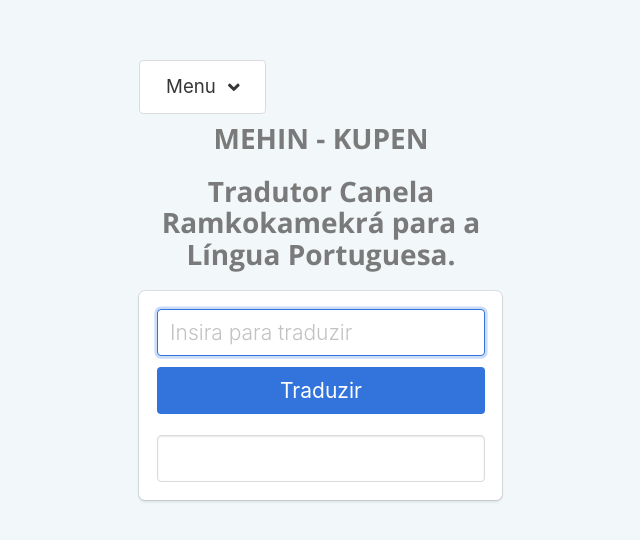
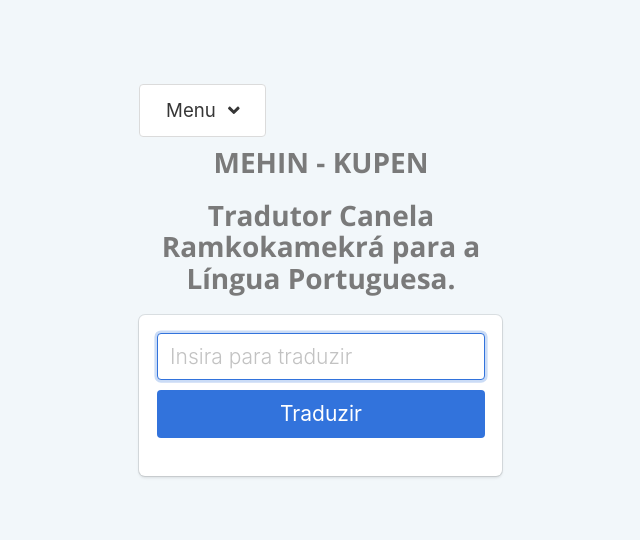
Before and after one commit to fryancisco/mehin.github.io, a plain HTML site: page index.html in a window 1280 px wide. Shown: the part 120-660 px from the top of the page, without its empty margins (319-959 px from the left). Drawn offline with nearby package versions, Linux system fonts and the light colour scheme.

Commit message:
Update index.html

```diff
--- a/index.html
+++ b/index.html
@@ -57,7 +57,7 @@
                         <br/>
                         <div class="field">
                             <div class="control">
-                                <span id="traducao" class="input is-large"></span>
+                                <span id="traducao" class="is-large"></span>
                             </div>
                         </div>
                     </div>
```
